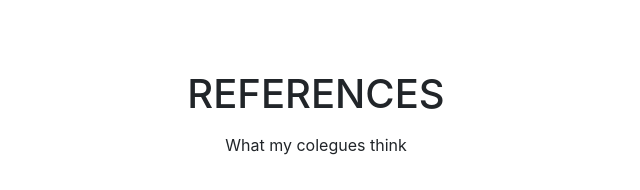
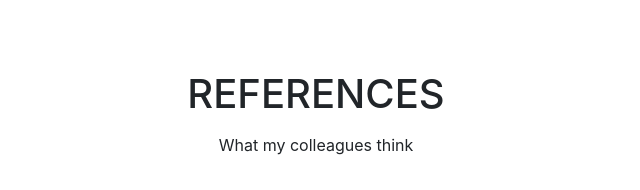
Before and after one commit to Mariado96/CV, a plain HTML site: page index.html in a window 1280 px wide. Shown: the part 2360-2550 px from the top of the page, 324-964 px from the left. Drawn offline with nearby package versions, Linux system fonts and the light colour scheme.

Commit message:
Update index.html
Colleagues

```diff
--- a/index.html
+++ b/index.html
@@ -198,7 +198,7 @@
 <div class="reference" id="reference">
 <div class="container">
 <h1 class="text-center">REFERENCES</h1>
-<p class="text-center"> What my colegues think</p>
+<p class="text-center"> What my colleagues think</p>
 
 <div class="row">
 <div class="col-md-4">
```
